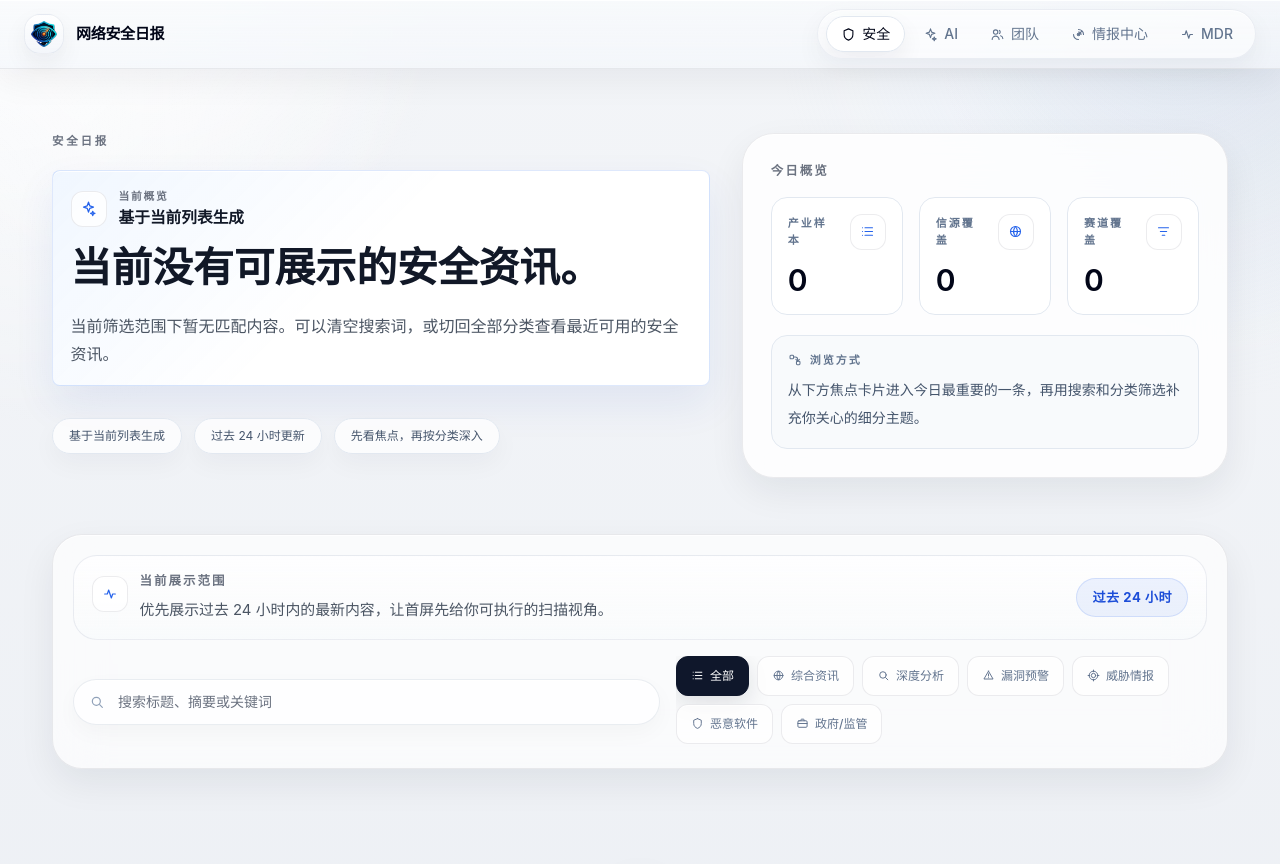
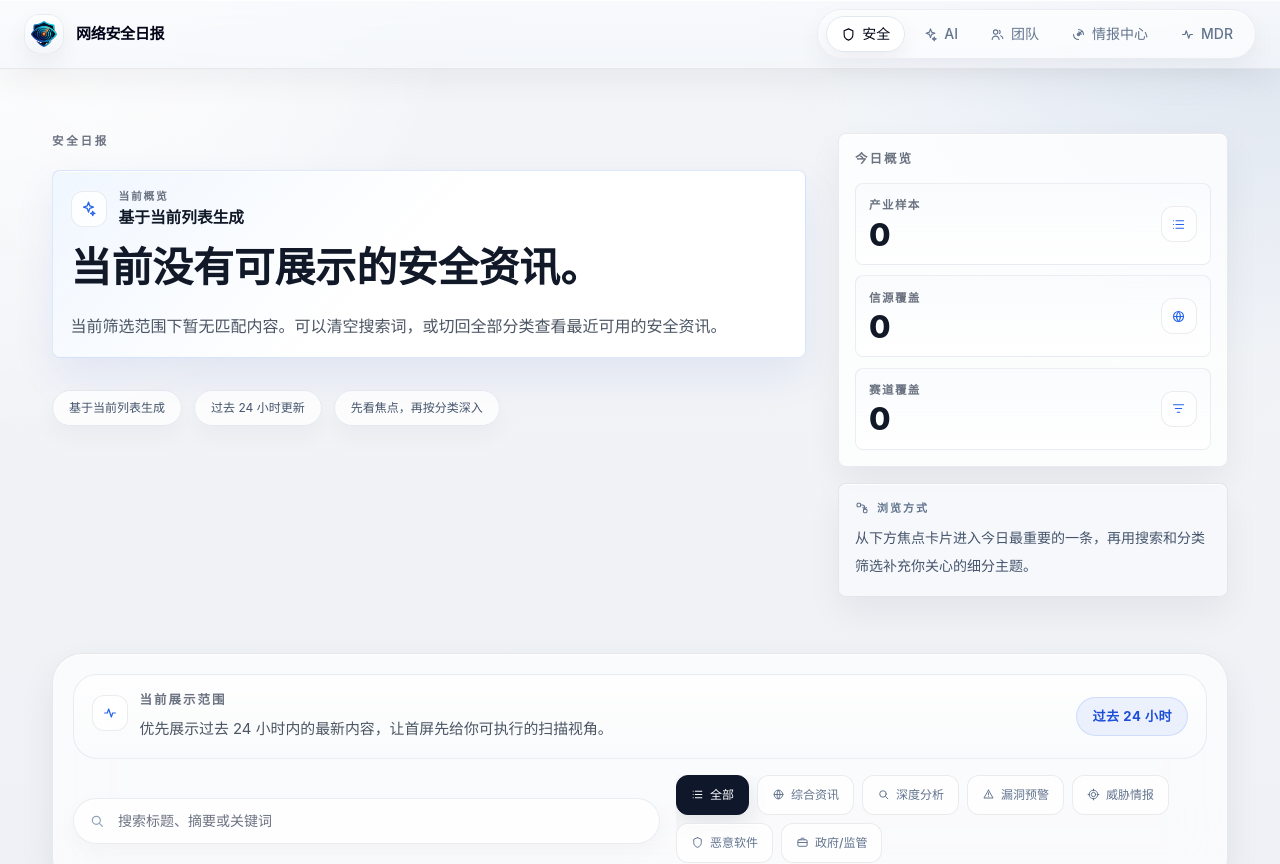
Before and after one commit to wjx88122-alt/cybersec-daily, a Next.js app: page / in a window 1280 px wide. Shown: the top 864 px of the page. Built offline with nearby package versions, Linux system fonts and the light colour scheme.

Commit message:
feat: compact public overview rail

```diff
--- a/app/styles/public.css
+++ b/app/styles/public.css
@@ -26,6 +26,95 @@
 
 .public-panel:hover {
   border-color: var(--system-separator-strong);
+}
+
+.public-overview-rail {
+  display: grid;
+  align-self: start;
+  gap: 1rem;
+}
+
+.public-overview-card,
+.public-overview-guide {
+  border: 1px solid var(--system-separator);
+  border-radius: 0.5rem;
+  background: rgba(255, 255, 255, 0.78);
+  box-shadow:
+    inset 0 1px 0 rgba(255, 255, 255, 0.88),
+    0 16px 36px rgba(15, 23, 42, 0.06);
+  padding: 1rem;
+}
+
+.public-overview-card {
+  display: grid;
+  gap: 0.9rem;
+}
+
+.public-overview-grid {
+  display: grid;
+  gap: 0.65rem;
+}
+
+.public-overview-stat {
+  border: 1px solid rgba(148, 163, 184, 0.18);
+  border-radius: 0.5rem;
+  background: linear-gradient(180deg, rgba(248, 250, 252, 0.76), rgba(255, 255, 255, 0.84));
+  padding: 0.82rem;
+}
+
+.public-overview-stat-label {
+  color: var(--system-text-muted);
+  font-size: 0.72rem;
+  font-weight: 750;
+  letter-spacing: 0.12em;
+  line-height: 1.4;
+  text-transform: uppercase;
+}
+
+.public-overview-stat-value {
+  margin-top: 0.4rem;
+  color: var(--system-text);
+  font-size: 1.95rem;
+  font-weight: 760;
+  letter-spacing: 0;
+  line-height: 1;
+}
+
+.public-overview-guide {
+  background: rgba(248, 250, 252, 0.72);
+}
+
+.public-overview-entry {
+  display: grid;
+  grid-template-columns: 1rem minmax(0, 1fr) auto;
+  align-items: center;
+  gap: 0.55rem;
+  border: 1px solid rgba(148, 163, 184, 0.16);
+  border-radius: 0.5rem;
+  background: rgba(255, 255, 255, 0.72);
+  color: var(--system-text-secondary);
+  font-size: 0.84rem;
+  font-weight: 750;
+  min-height: 2.35rem;
+  padding: 0.55rem 0.68rem;
+}
+
+.public-overview-entry strong {
+  color: var(--system-text-muted);
+  font-size: 0.72rem;
+  font-weight: 750;
+}
+
+.public-overview-entry.is-signal {
+  color: #0369a1;
+}
+
+.public-overview-entry.is-impact {
+  color: #4338ca;
+}
+
+.public-overview-entry.is-opportunity {
+  color: #047857;
 }
 
 .public-eyebrow {
--- a/components/feed/FeedLandingClient.tsx
+++ b/components/feed/FeedLandingClient.tsx
@@ -101,7 +101,7 @@ export default function FeedLandingClient({
 
   return (
     <main className="mx-auto max-w-[1240px] px-4 pb-20 sm:px-6 lg:px-8">
-      <section className="grid gap-6 pb-10 pt-8 lg:grid-cols-[1.15fr_0.85fr] lg:gap-8 lg:pb-14 lg:pt-16">
+      <section className="grid gap-6 pb-10 pt-8 lg:grid-cols-[minmax(0,1fr)_360px] lg:items-start lg:gap-8 lg:pb-14 lg:pt-16 xl:grid-cols-[minmax(0,1fr)_390px]">
         <div className="reveal-rise">
           <div className="public-eyebrow">{eyebrow}</div>
           {usesContentSummary ? (
@@ -209,29 +209,34 @@ export default function FeedLandingClient({
           </div>
         </div>
 
-        <div className="public-panel-strong reveal-rise delay-1 rounded-[32px] p-6 sm:p-7">
+        <aside className="public-overview-rail reveal-rise delay-1">
+          <div className="public-overview-card">
           <div className="public-section-label">{overviewTitle}</div>
-          <div className="mt-4 grid gap-4 sm:grid-cols-3">
+          <div className="public-overview-grid">
             {overviewStats.map((stat) => (
               <div
                 key={stat.label}
-                className="rounded-2xl border border-slate-200 bg-white/80 p-4"
+                className="public-overview-stat"
               >
                 <div className="flex items-center justify-between gap-3">
-                  <div className="text-[11px] font-semibold uppercase tracking-[0.18em] text-slate-500">
+                  <div>
+                    <div className="public-overview-stat-label">
                     {stat.label}
+                    </div>
+                    <div className="public-overview-stat-value">
+                      {stat.value}
+                    </div>
                   </div>
                   <span className="system-icon-badge h-8 min-w-8 w-8 text-slate-600">
                     <SystemIcon className="system-icon" name={stat.icon} size={15} />
                   </span>
                 </div>
-                <div className="mt-3 text-3xl font-semibold tracking-[-0.04em] text-slate-950">
-                  {stat.value}
-                </div>
               </div>
             ))}
           </div>
-          <div className="mt-5 rounded-2xl border border-slate-200 bg-slate-50/90 p-4">
+          </div>
+
+          <div className="public-overview-guide">
             <div className="flex items-center gap-2 text-[11px] font-semibold uppercase tracking-[0.18em] text-slate-500">
               <SystemIcon className="system-icon text-slate-500" name="workflow" size={14} />
               浏览方式
@@ -244,7 +249,39 @@ export default function FeedLandingClient({
               </p>
             )}
           </div>
+
+          {usesContentSummary && summaryHighlights.length > 0 && (
+            <div className="public-overview-card">
+              <div className="flex items-center gap-2">
+                <span className="system-icon-badge h-8 min-w-8 w-8 text-slate-700">
+                  <SystemIcon className="system-icon" name="map" size={15} />
+                </span>
+                <div>
+                  <div className="public-section-label">产业导航</div>
+                  <p className="mt-1 text-[12px] leading-5 text-slate-500">
+                    先看主信号，再判断市场影响与后续变量。
+                  </p>
                 </div>
+              </div>
+              <div className="mt-4 grid gap-2">
+                {summaryHighlights.map((section) => (
+                  <div
+                    key={section.label}
+                    className={`public-overview-entry is-${section.intent ?? "context"}`}
+                  >
+                    <SystemIcon
+                      className="system-icon"
+                      name={section.icon ?? "list"}
+                      size={14}
+                    />
+                    <span>{section.label}</span>
+                    <strong>{section.items.length} 条</strong>
+                  </div>
+                ))}
+              </div>
+            </div>
+          )}
+        </aside>
       </section>
 
       <section className="public-panel reveal-rise delay-2 rounded-[30px] p-4 sm:p-5">
```
Also changed, not shown: 1 other file (tests, documents, lock files or other folders). Lines whose indentation alone changed are shown as unchanged.
